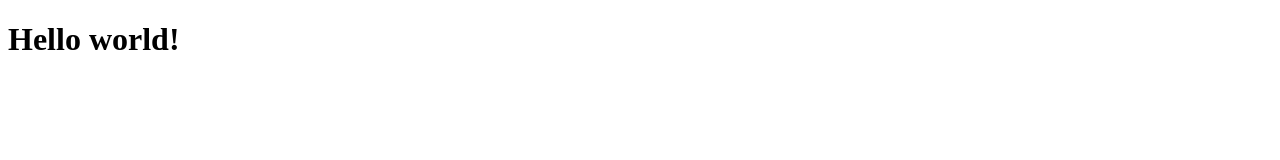
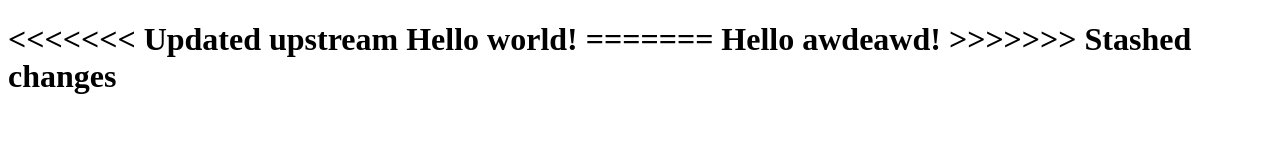
Before and after one commit to Edem53/git-practice, a plain HTML site: page index.html in a window 1280 px wide. Drawn offline with Linux system fonts and the light colour scheme.

Commit message:
test commit

```diff
--- a/index.html
+++ b/index.html
@@ -10,7 +10,11 @@
 <body>
     <div>
         <h1>
+<<<<<<< Updated upstream
             Hello world!
+=======
+            Hello awdeawd!
+>>>>>>> Stashed changes
         </h1>
     </div>
 </body>
```
